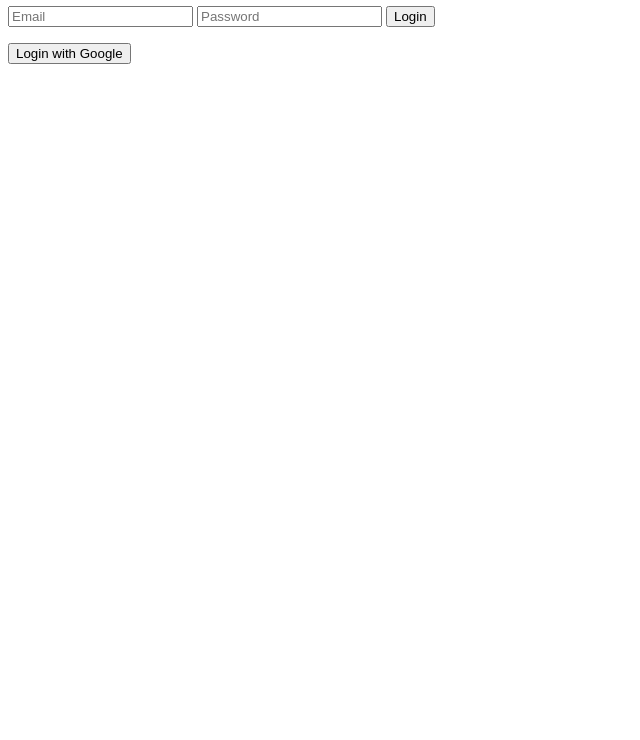
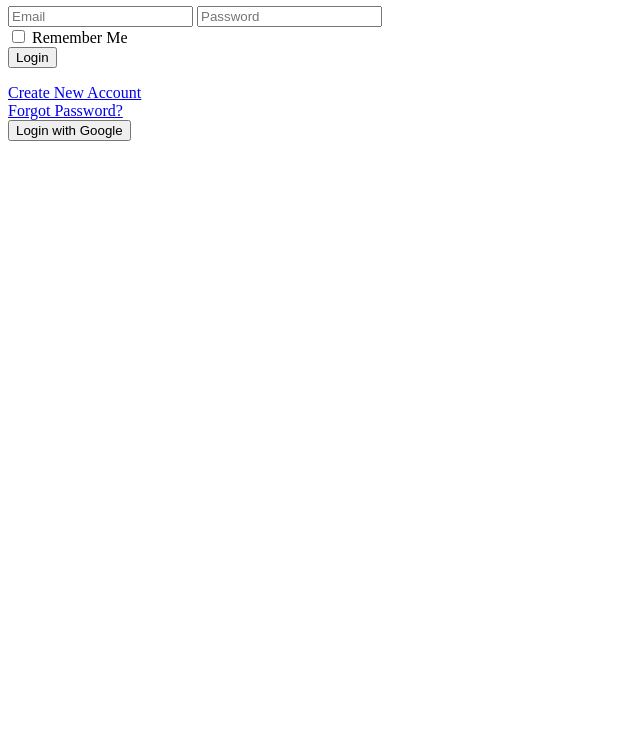
Before and after one commit to twang0357/YouMatter, a plain HTML site: page Login Page/index.html in a window 1280 px wide. Shown: the part 60-800 px from the top of the page, without its empty margins (0-640 px from the left). Drawn offline with Linux system fonts and the light colour scheme.

Commit message:
added create new account and forgot password into login html

```diff
--- a/Login Page/index.html
+++ b/Login Page/index.html
@@ -11,8 +11,16 @@
         <form id = "login-form">
             <input type="email" id = "email" placeholder="Email" required>
             <input type="password" id="password" placeholder="Password" required>
-            <button type = "login">Login</button>
+            <div class ="remember-me">
+                <input type = "checkbox" id = "remember-me"> <label for="remember-me">Remember Me</label>
+            </div>
+            <button type = "submit">Login</button>
         </form>
+        <div class="links">
+            <a href="createaccount.html" id="create-account">Create New Account</a>
+            <br>
+            <a href="changepass.html" id = "forgot-password">Forgot Password?</a>
+        </div>
         <button id="google-login">Login with Google</button>
     </div>
     <script src="loginpage.js"></script>
```
Also changed, not shown: Login Page/changepass.html (added), Login Page/createaccount.html (added).
